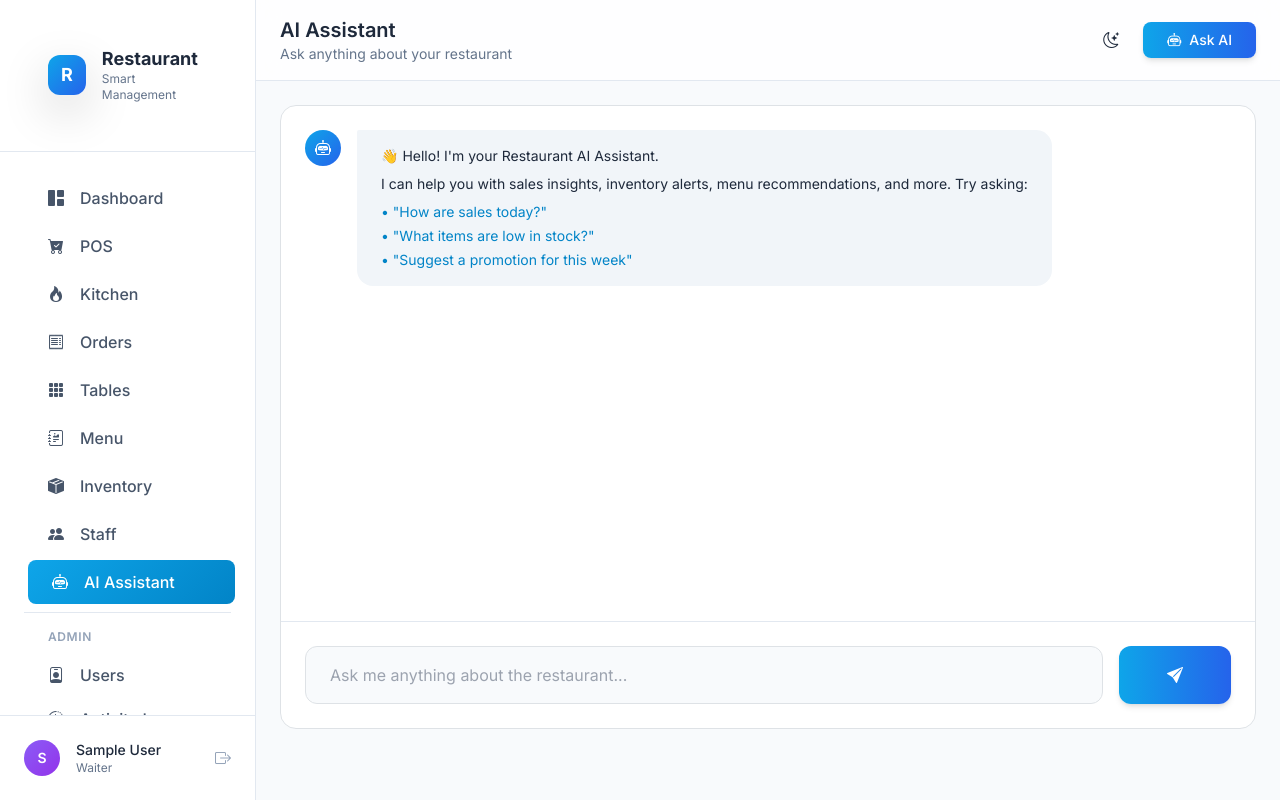
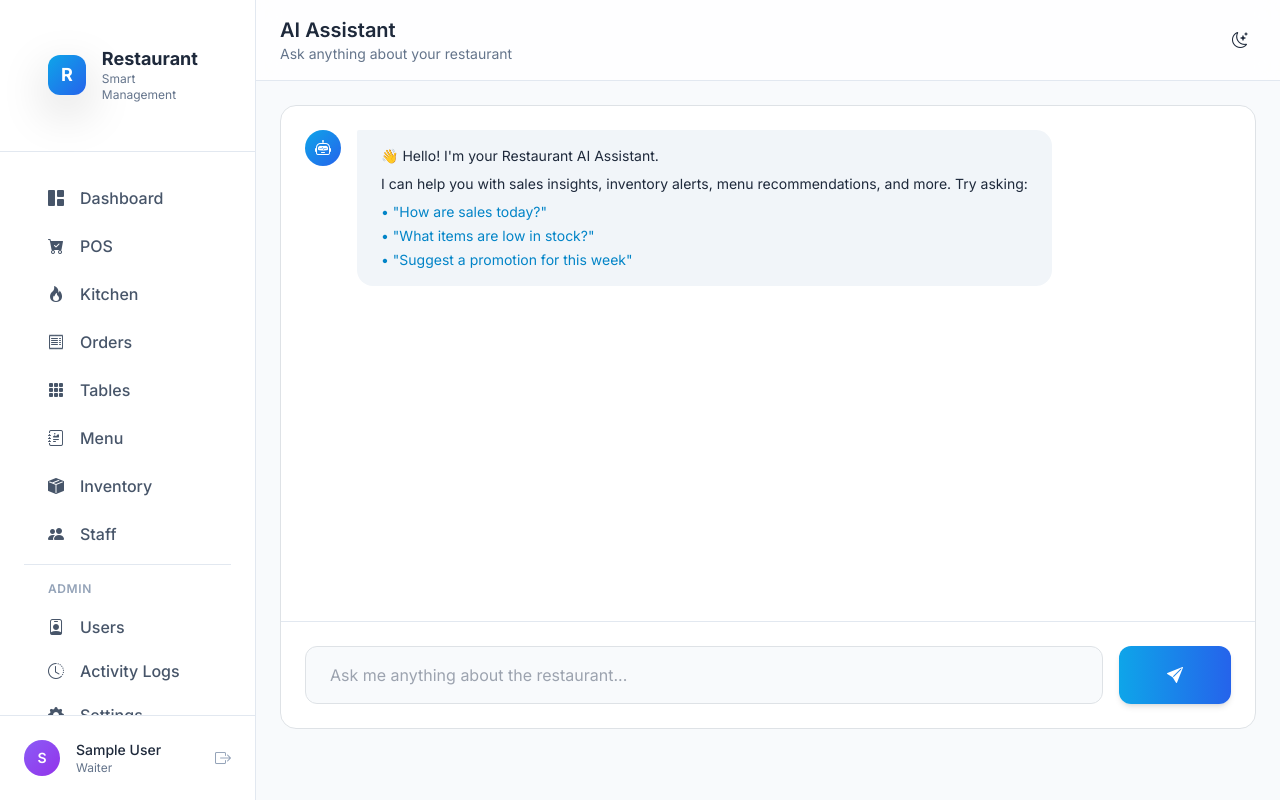
Before and after one commit to hmdredwan/Resturant_Management, a Django app: page /ai/ in a window 1280 px wide. Run offline with Django 5.2, Linux system fonts and the light colour scheme; the visitor is signed in with stand-in values (Sample User, id 1); some libraries are stand-ins or nearby versions.

Commit message:
Disable AI Assistant link in base.html
Comment out AI Assistant links in the sidebar

```diff
--- a/templates/base.html
+++ b/templates/base.html
@@ -134,10 +134,10 @@
                     <i class="bi bi-people-fill"></i>
                     <span class="font-medium">Staff</span>
                 </a>
-                <a href="{% url 'ai_chat' %}" class="sidebar-link flex items-center gap-3 px-4 py-2.5 rounded-lg text-slate-600 dark:text-slate-300 {% if request.resolver_match.url_name == 'ai_chat' %}active{% endif %}">
+                <!-- <a href="{% url 'ai_chat' %}" class="sidebar-link flex items-center gap-3 px-4 py-2.5 rounded-lg text-slate-600 dark:text-slate-300 {% if request.resolver_match.url_name == 'ai_chat' %}active{% endif %}">
                     <i class="bi bi-robot"></i>
                     <span class="font-medium">AI Assistant</span>
-                </a>
+                </a> -->
                 {% if user.role == 'owner' or user.role == 'manager' or user.is_superuser %}
                 <div class="pt-3 mt-2 border-t border-slate-200 dark:border-slate-700">
                     <p class="px-4 text-xs font-semibold text-slate-400 uppercase tracking-wider mb-2">Admin</p>
@@ -199,10 +199,10 @@
                             <i class="bi bi-moon-stars dark:hidden"></i>
                             <i class="bi bi-sun hidden dark:inline"></i>
                         </button>
-                        <a href="{% url 'ai_chat' %}" class="flex items-center gap-2 px-4 py-2 rounded-lg bg-gradient-to-r from-sky-500 to-blue-600 text-white text-sm font-medium shadow-md hover:shadow-lg transition">
+                        <!-- <a href="{% url 'ai_chat' %}" class="flex items-center gap-2 px-4 py-2 rounded-lg bg-gradient-to-r from-sky-500 to-blue-600 text-white text-sm font-medium shadow-md hover:shadow-lg transition">
                             <i class="bi bi-robot"></i>
                             Ask AI
-                        </a>
+                        </a> -->
                     </div>
                 </div>
             </header>
```
